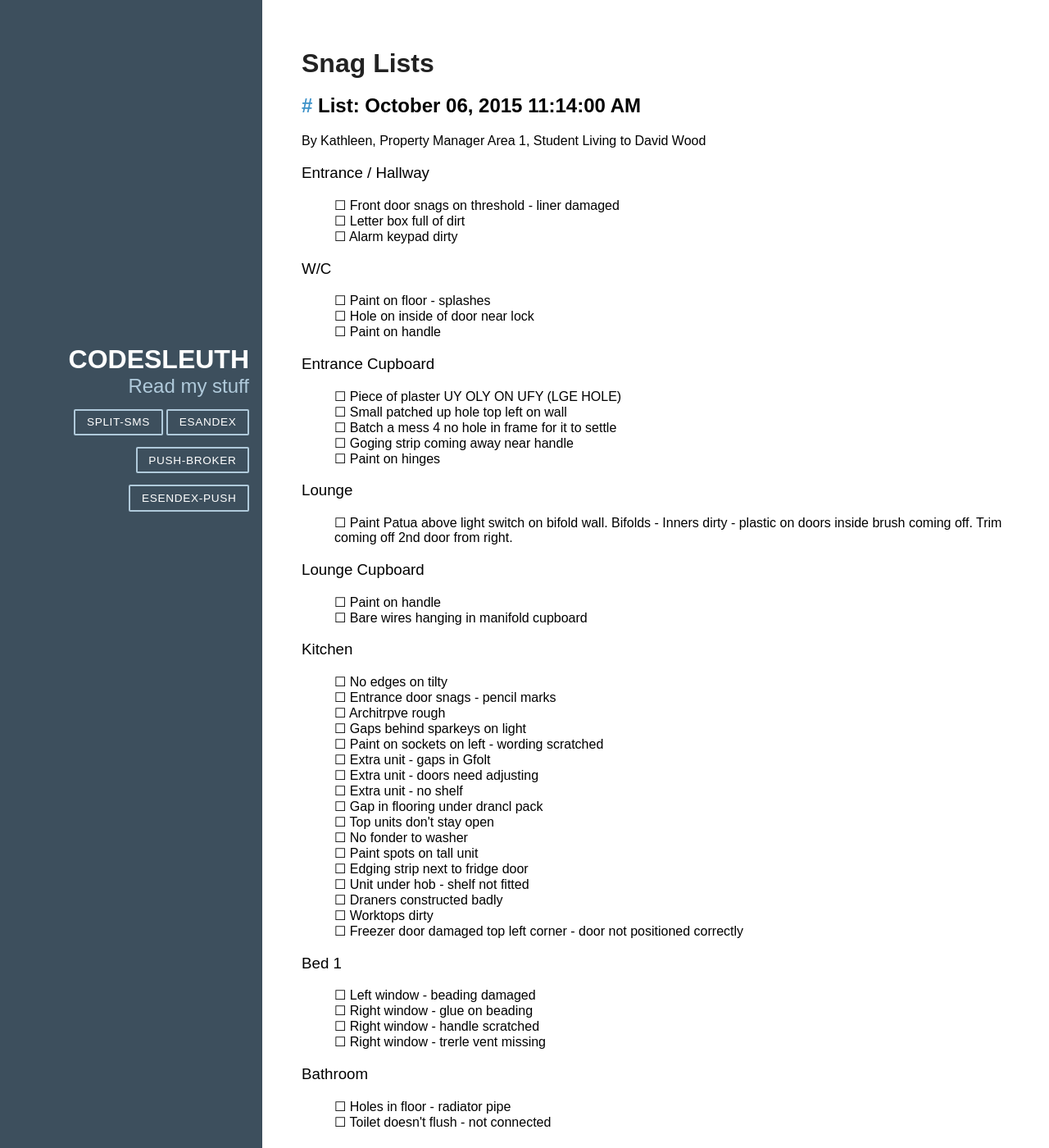
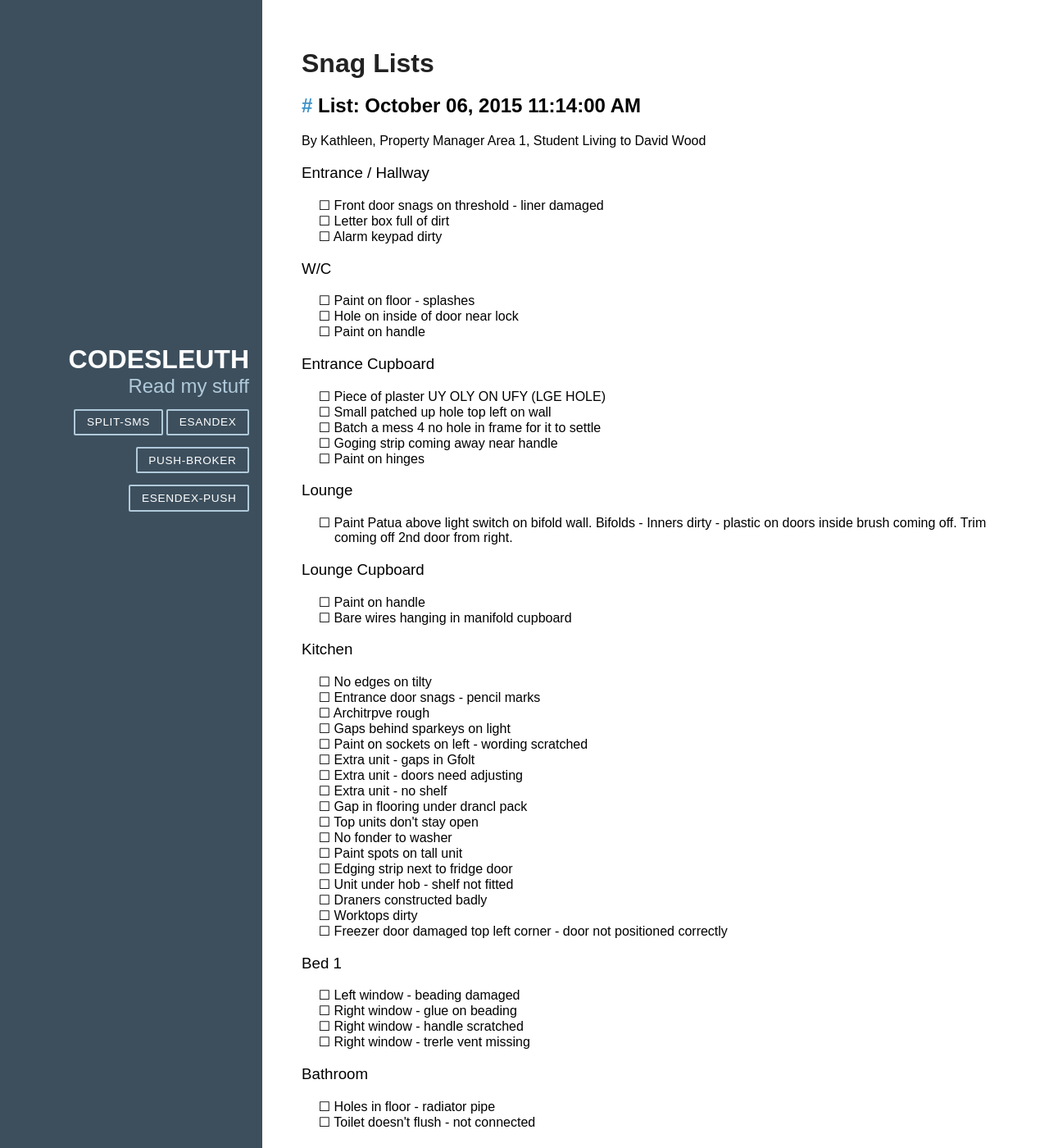
Before and after one commit to Codesleuth/codesleuth.github.io, a Jekyll site: the page built from snags.html, in a window 1280 px wide and 1400 px high. Shown: the whole window at 82% size. Built offline with Jekyll 4.4.1, drawn with Linux system fonts in a browser that asks for light colours; some of the changed text lies outside the part shown.

Commit message:
Indent list item text for alignment; move one task to completed

```diff
--- a/css/blog.css
+++ b/css/blog.css
@@ -189,6 +189,10 @@ blockquote p {
   border: 1px solid black;
 }
 
+ul.todo, ul.completed {
+  text-indent: -1.2em;
+}
+
 ul.todo li {
   list-style: none;
 }
```
Also changed, not shown: _data/snags.yml (+4 -4 lines).
